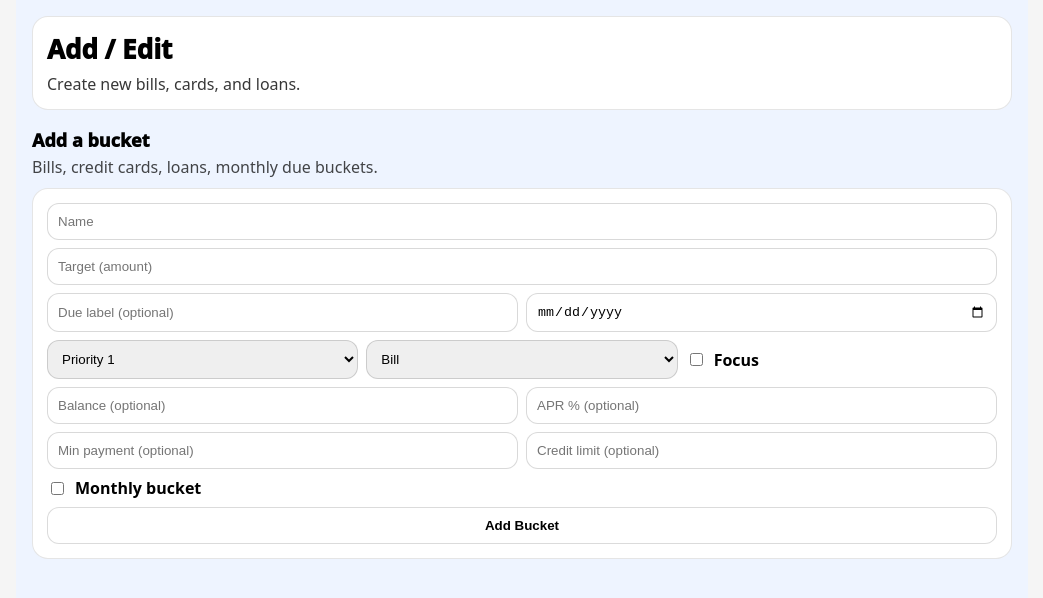
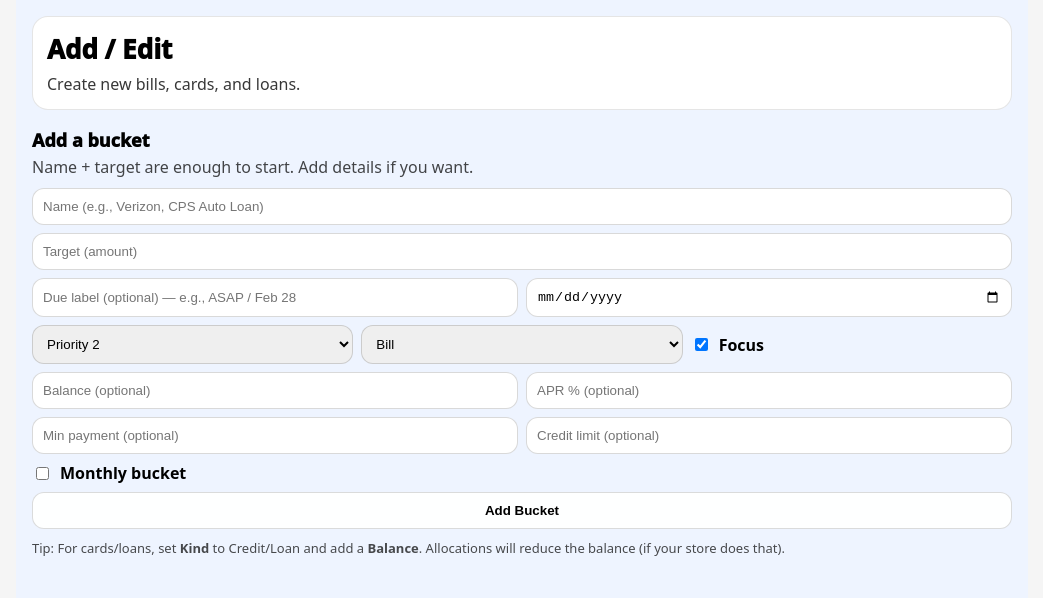
Before and after one commit to KristineMK72/money-control-board, a Next.js app: page /money/add in a window 1280 px wide. Shown: the top 598 px of the page, without its empty margins (118-1161 px from the left). Built offline with nearby package versions, Linux system fonts and the light colour scheme.

Commit message:
Update page.tsx

```diff
--- a/app/money/add/page.tsx
+++ b/app/money/add/page.tsx
@@ -1,103 +1,240 @@
 "use client";
 
-import React, { useState } from "react";
+import React, { useMemo, useState } from "react";
 import { useMoneyStore } from "@/lib/money/store";
-import type { Bucket } from "@/lib/money/types";
-import { MoneyShell, Section, AddBucketForm } from "@/lib/money/ui";
+import type { Bucket, BucketKey } from "@/lib/money/types";
+import { MoneyShell, Section, btn } from "@/lib/money/ui";
+
+/* =============================
+   HELPERS
+============================= */
+
+function slugKey(name: string) {
+  const base = (name || "")
+    .toLowerCase()
+    .trim()
+    .replace(/['"]/g, "")
+    .replace(/[^a-z0-9]+/g, "-")
+    .replace(/^-+|-+$/g, "");
+  return base || "bucket";
+}
+
+function clampDayOfMonth(d: number) {
+  if (!Number.isFinite(d)) return 1;
+  return Math.min(31, Math.max(1, Math.floor(d)));
+}
+
+/* =============================
+   PAGE
+============================= */
 
 export default function AddEditPage() {
   const store = useMoneyStore();
 
-  // ---- Local form state (NOT store state)
+  // ---- form state
   const [newName, setNewName] = useState("");
-  const [newTarget, setNewTarget] = useState(0);
+  const [newTarget, setNewTarget] = useState<number>(0);
   const [newDue, setNewDue] = useState("");
-  const [newDueDate, setNewDueDate] = useState("");
-  const [newPriority, setNewPriority] = useState<1 | 2 | 3>(1);
-  const [newFocus, setNewFocus] = useState(false);
+  const [newDueDate, setNewDueDate] = useState<string>("");
+
+  const [newPriority, setNewPriority] = useState<1 | 2 | 3>(2);
+  const [newFocus, setNewFocus] = useState<boolean>(true);
 
   const [newKind, setNewKind] = useState<Bucket["kind"]>("bill");
-  const [newBalance, setNewBalance] = useState(0);
-  const [newApr, setNewApr] = useState(0);
-  const [newMinPayment, setNewMinPayment] = useState(0);
-  const [newCreditLimit, setNewCreditLimit] = useState(0);
+  const [newBalance, setNewBalance] = useState<number>(0);
+  const [newApr, setNewApr] = useState<number>(0);
+  const [newMinPayment, setNewMinPayment] = useState<number>(0);
+  const [newCreditLimit, setNewCreditLimit] = useState<number>(0);
 
-  const [newIsMonthly, setNewIsMonthly] = useState(false);
-  const [newMonthlyTarget, setNewMonthlyTarget] = useState(0);
-  const [newDueDay, setNewDueDay] = useState(1);
+  const [newIsMonthly, setNewIsMonthly] = useState<boolean>(false);
+  const [newMonthlyTarget, setNewMonthlyTarget] = useState<number>(0);
+  const [newDueDay, setNewDueDay] = useState<number>(1);
 
-  const onAdd = () => {
-    if (!newName.trim()) return;
+  const existingKeys = useMemo(() => new Set(store.buckets.map((b) => b.key)), [store.buckets]);
 
-    store.addBucket({
-      name: newName.trim(),
+  function addBucket() {
+    const name = newName.trim();
+    if (!name) return;
+
+    const base = slugKey(name);
+    let key: BucketKey = base;
+    let i = 2;
+    while (existingKeys.has(key)) {
+      key = `${base}-${i++}`;
+    }
+
+    const isMonthly = !!newIsMonthly;
+
+    const bucket: Bucket = {
+      key,
+      name,
+
+      saved: 0,
       target: Number(newTarget || 0),
-      due: newDue || undefined,
-      dueDate: newDueDate || undefined,
+
+      due: (newDue || "").trim() || undefined,
+      // IMPORTANT: match common Bucket typing: dueDate is optional
+      // If your Bucket type uses `dueDate?: string` (optional), this is correct:
+      dueDate: (newDueDate || "").trim() || undefined,
+
       priority: newPriority,
       focus: newFocus,
+
       kind: newKind,
-      balance: newBalance || undefined,
-      apr: newApr || undefined,
-      minPayment: newMinPayment || undefined,
-      creditLimit: newCreditLimit || undefined,
-      isMonthly: newIsMonthly,
-      monthlyTarget: newIsMonthly ? newMonthlyTarget : undefined,
-      dueDay: newIsMonthly ? newDueDay : undefined,
-    });
+      balance: newBalance ? Number(newBalance) : undefined,
+      apr: newApr ? Number(newApr) : undefined,
+      minPayment: newMinPayment ? Number(newMinPayment) : undefined,
+      creditLimit: newCreditLimit ? Number(newCreditLimit) : undefined,
 
-    // reset form
+      isMonthly,
+      monthlyTarget: isMonthly ? Number(newMonthlyTarget || newTarget || 0) : undefined,
+      dueDay: isMonthly ? clampDayOfMonth(Number(newDueDay || 1)) : undefined,
+    };
+
+    store.addBucket(bucket);
+
+    // reset
     setNewName("");
     setNewTarget(0);
     setNewDue("");
     setNewDueDate("");
-    setNewPriority(1);
-    setNewFocus(false);
+    setNewPriority(2);
+    setNewFocus(true);
+
     setNewKind("bill");
     setNewBalance(0);
     setNewApr(0);
     setNewMinPayment(0);
     setNewCreditLimit(0);
+
     setNewIsMonthly(false);
     setNewMonthlyTarget(0);
     setNewDueDay(1);
-  };
+  }
 
   return (
     <MoneyShell title="Add / Edit" subtitle="Create new bills, cards, and loans.">
-      <Section title="Add a bucket" subtitle="Bills, credit cards, loans, monthly due buckets." />
+      <Section title="Add a bucket" subtitle="Name + target are enough to start. Add details if you want." />
 
-      <AddBucketForm
-        newName={newName}
-        setNewName={setNewName}
-        newTarget={newTarget}
-        setNewTarget={setNewTarget}
-        newDue={newDue}
-        setNewDue={setNewDue}
-        newDueDate={newDueDate}
-        setNewDueDate={setNewDueDate}
-        newPriority={newPriority}
-        setNewPriority={setNewPriority}
-        newFocus={newFocus}
-        setNewFocus={setNewFocus}
-        newKind={newKind}
-        setNewKind={setNewKind}
-        newBalance={newBalance}
-        setNewBalance={setNewBalance}
-        newApr={newApr}
-        setNewApr={setNewApr}
-        newMinPayment={newMinPayment}
-        setNewMinPayment={setNewMinPayment}
-        newCreditLimit={newCreditLimit}
-        setNewCreditLimit={setNewCreditLimit}
-        newIsMonthly={newIsMonthly}
-        setNewIsMonthly={setNewIsMonthly}
-        newMonthlyTarget={newMonthlyTarget}
-        setNewMonthlyTarget={setNewMonthlyTarget}
-        newDueDay={newDueDay}
-        setNewDueDay={setNewDueDay}
-        onAdd={onAdd}
-      />
+      <div style={{ display: "grid", gap: 10 }}>
+        <div style={{ display: "grid", gap: 8 }}>
+          <input
+            placeholder="Name (e.g., Verizon, CPS Auto Loan)"
+            value={newName}
+            onChange={(e) => setNewName(e.target.value)}
+            style={{ padding: 10, borderRadius: 12, border: "1px solid rgba(0,0,0,0.15)" }}
+          />
+
+          <input
+            placeholder="Target (amount)"
+            value={newTarget || ""}
+            onChange={(e) => setNewTarget(Number(e.target.value))}
+            style={{ padding: 10, borderRadius: 12, border: "1px solid rgba(0,0,0,0.15)" }}
+          />
+
+          <div style={{ display: "grid", gridTemplateColumns: "1fr 1fr", gap: 8 }}>
+            <input
+              placeholder="Due label (optional) — e.g., ASAP / Feb 28"
+              value={newDue}
+              onChange={(e) => setNewDue(e.target.value)}
+              style={{ padding: 10, borderRadius: 12, border: "1px solid rgba(0,0,0,0.15)" }}
+            />
+            <input
+              type="date"
+              value={newDueDate}
+              onChange={(e) => setNewDueDate(e.target.value)}
+              style={{ padding: 10, borderRadius: 12, border: "1px solid rgba(0,0,0,0.15)" }}
+            />
+          </div>
+
+          <div style={{ display: "grid", gridTemplateColumns: "1fr 1fr 1fr", gap: 8 }}>
+            <select
+              value={newPriority}
+              onChange={(e) => setNewPriority(Number(e.target.value) as 1 | 2 | 3)}
+              style={{ padding: 10, borderRadius: 12, border: "1px solid rgba(0,0,0,0.15)" }}
+            >
+              <option value={1}>Priority 1</option>
+              <option value={2}>Priority 2</option>
+              <option value={3}>Priority 3</option>
+            </select>
+
+            <select
+              value={newKind || "bill"}
+              onChange={(e) => setNewKind(e.target.value as any)}
+              style={{ padding: 10, borderRadius: 12, border: "1px solid rgba(0,0,0,0.15)" }}
+            >
+              <option value="bill">Bill</option>
+              <option value="credit">Credit</option>
+              <option value="loan">Loan</option>
+            </select>
+
+            <label style={{ display: "flex", gap: 8, alignItems: "center", fontWeight: 800 }}>
+              <input type="checkbox" checked={newFocus} onChange={(e) => setNewFocus(e.target.checked)} />
+              Focus
+            </label>
+          </div>
+
+          <div style={{ display: "grid", gridTemplateColumns: "1fr 1fr", gap: 8 }}>
+            <input
+              placeholder="Balance (optional)"
+              value={newBalance || ""}
+              onChange={(e) => setNewBalance(Number(e.target.value))}
+              style={{ padding: 10, borderRadius: 12, border: "1px solid rgba(0,0,0,0.15)" }}
+            />
+            <input
+              placeholder="APR % (optional)"
+              value={newApr || ""}
+              onChange={(e) => setNewApr(Number(e.target.value))}
+              style={{ padding: 10, borderRadius: 12, border: "1px solid rgba(0,0,0,0.15)" }}
+            />
+          </div>
+
+          <div style={{ display: "grid", gridTemplateColumns: "1fr 1fr", gap: 8 }}>
+            <input
+              placeholder="Min payment (optional)"
+              value={newMinPayment || ""}
+              onChange={(e) => setNewMinPayment(Number(e.target.value))}
+              style={{ padding: 10, borderRadius: 12, border: "1px solid rgba(0,0,0,0.15)" }}
+            />
+            <input
+              placeholder="Credit limit (optional)"
+              value={newCreditLimit || ""}
+              onChange={(e) => setNewCreditLimit(Number(e.target.value))}
+              style={{ padding: 10, borderRadius: 12, border: "1px solid rgba(0,0,0,0.15)" }}
+            />
+          </div>
+
+          <label style={{ display: "flex", gap: 8, alignItems: "center", fontWeight: 800 }}>
+            <input type="checkbox" checked={newIsMonthly} onChange={(e) => setNewIsMonthly(e.target.checked)} />
+            Monthly bucket
+          </label>
+
+          {newIsMonthly ? (
+            <div style={{ display: "grid", gridTemplateColumns: "1fr 1fr", gap: 8 }}>
+              <input
+                placeholder="Monthly target"
+                value={newMonthlyTarget || ""}
+                onChange={(e) => setNewMonthlyTarget(Number(e.target.value))}
+                style={{ padding: 10, borderRadius: 12, border: "1px solid rgba(0,0,0,0.15)" }}
+              />
+              <input
+                placeholder="Due day (1-31)"
+                value={newDueDay || ""}
+                onChange={(e) => setNewDueDay(Number(e.target.value))}
+                style={{ padding: 10, borderRadius: 12, border: "1px solid rgba(0,0,0,0.15)" }}
+              />
+            </div>
+          ) : null}
+
+          <button onClick={addBucket} style={btn()}>
+            Add Bucket
+          </button>
+        </div>
+
+        <div style={{ opacity: 0.7, fontSize: 13 }}>
+          Tip: For cards/loans, set <b>Kind</b> to Credit/Loan and add a <b>Balance</b>. Allocations will reduce the balance (if your store does that).
+        </div>
+      </div>
     </MoneyShell>
   );
 }
```
